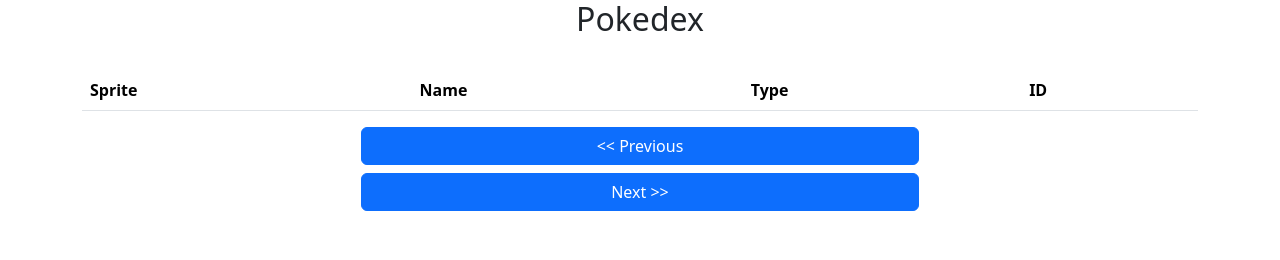
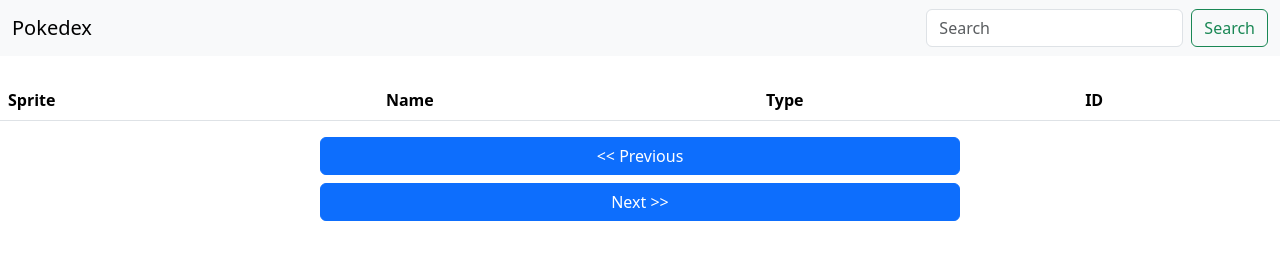
Before and after one commit to fbennassar/Pokedex, a plain HTML site: page index.html in a window 1280 px wide. Drawn offline with nearby package versions, Linux system fonts and the light colour scheme; no server answers.

Commit message:
search by ID on dev

```diff
--- a/index.html
+++ b/index.html
@@ -10,10 +10,15 @@
 </head>
 <body onload="getPokemon()">
 
-    <div class="container">
-        <div class="text-center">
-            <h2> Pokedex </h2>
+    <nav class="navbar bg-body-tertiary">
+        <div class="container-fluid">
+          <a class="navbar-brand">Pokedex</a>
+          <form class="d-flex" role="search">
+            <input class="form-control me-2" type="search" placeholder="Search" aria-label="Search">
+            <button class="btn btn-outline-success" type="submit">Search</button>
+          </form>
         </div>
+      </nav>
         <br>
 
         <table class="table table-striped table-hover">
--- a/script/index.js
+++ b/script/index.js
@@ -26,7 +26,7 @@ function getPokemon() {
             <tr>
                 <td><img src="${response.data.sprites.front_default}" alt="${response.data.name}"></td>
                 <td>${name}</td>
-                <td><span class="badge rounded-pill text-bg-primary" id="${response.data.types[0].type.name}">${types}</span></td>
+                <td><span class="badge rounded-pill text-bg-secondary" id="${response.data.types[0].type.name}">${types}</span></td>
                 <td>${response.data.id}</td>
                 <td><a href="./pokemon.html?code=${response.data.id}">Details</a></td>
             </tr>
```
